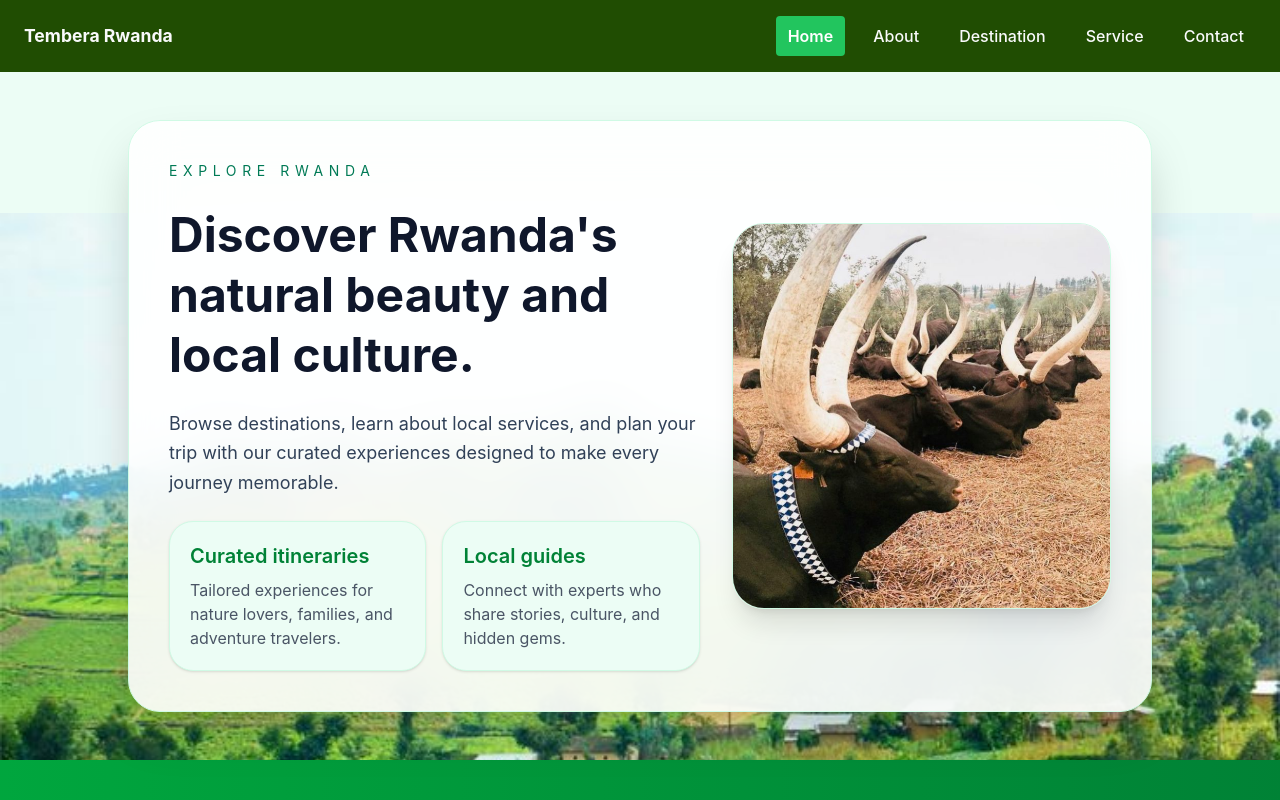
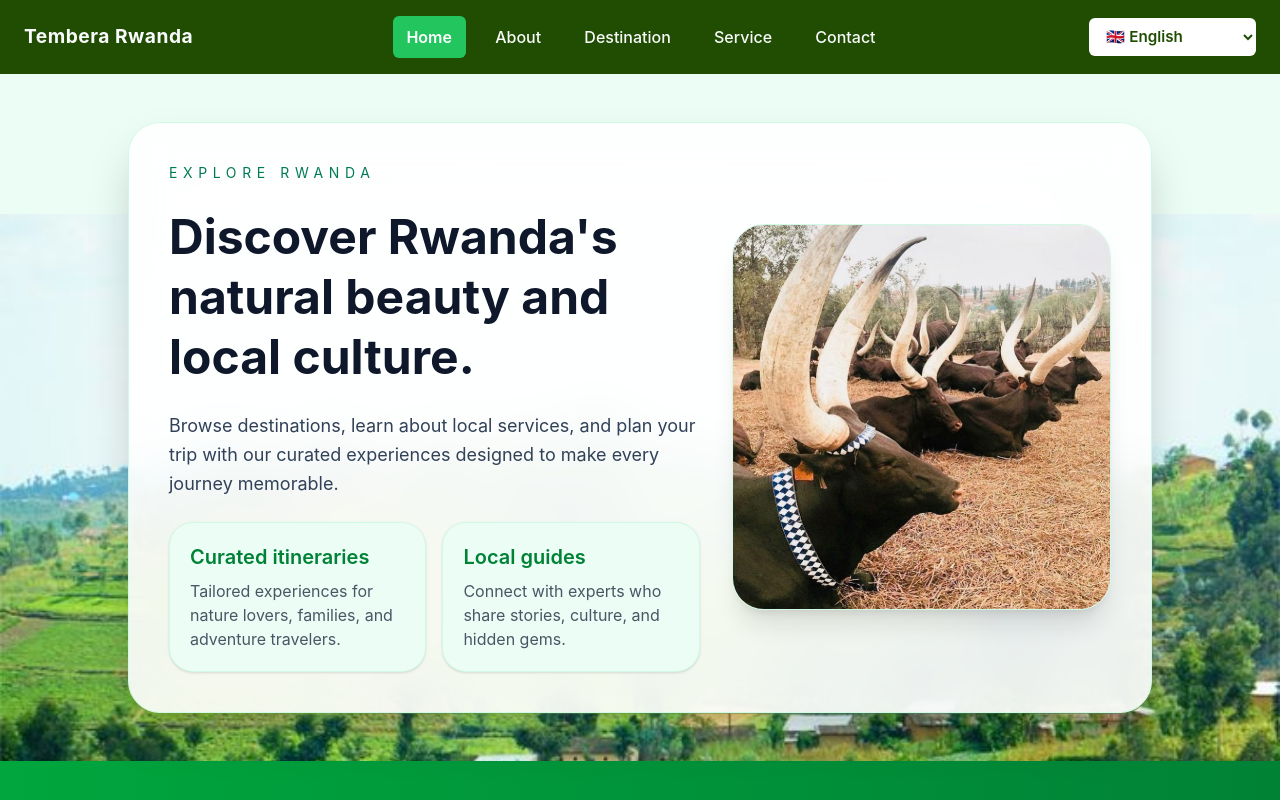
Before and after one commit to princenathan167/sosl3, a Vue app: page / in a window 1280 px wide. Shown: the top 800 px of the page. Built offline with nearby package versions, Linux system fonts and the light colour scheme.

Commit message:
Add language selector to navbar

```diff
--- a/src/component/navbar.vue
+++ b/src/component/navbar.vue
@@ -1,4 +1,6 @@
 <script setup>
+import { ref } from 'vue'
+
 defineProps({
   currentPage: String
 })
@@ -13,14 +15,21 @@ const navItems = [
   { id: 'contact', label: 'Contact' }
 ]
 
+const selectedLanguage = ref('en')
+
 const navigate = (page) => {
   emit('navigate', page)
+}
+
+const changeLanguage = () => {
+  console.log(`Language changed to: ${selectedLanguage.value}`)
 }
 </script>
 
 <template>
   <nav class="navbar">
     <div class="brand">Tembera Rwanda</div>
+
     <ul class="links">
       <li v-for="item in navItems" :key="item.id">
         <button
@@ -32,6 +41,17 @@ const navigate = (page) => {
         </button>
       </li>
     </ul>
+
+    <div class="language-selector">
+      <select
+        v-model="selectedLanguage"
+        @change="changeLanguage"
+      >
+        <option value="en">🇬🇧 English</option>
+        <option value="rw">🇷🇼 Kinyarwanda</option>
+        <option value="fr">🇫🇷 Français</option>
+      </select>
+    </div>
   </nav>
 </template>
 
@@ -43,36 +63,81 @@ const navigate = (page) => {
   padding: 1rem 1.5rem;
   background: #204d02;
   color: #f9fafb;
+  flex-wrap: wrap;
+  gap: 1rem;
 }
+
 .brand {
   font-weight: 700;
-  font-size: 1.1rem;
+  font-size: 1.2rem;
+  letter-spacing: 0.5px;
 }
+
 .links {
   display: flex;
   gap: 1rem;
   list-style: none;
   margin: 0;
   padding: 0;
+  flex-wrap: wrap;
 }
+
 .nav-link {
   background: none;
   border: none;
   color: #f9fafb;
-  text-decoration: none;
   font-weight: 500;
   cursor: pointer;
-  padding: 0.5rem 0.75rem;
-  border-radius: 4px;
+  padding: 0.55rem 0.85rem;
+  border-radius: 6px;
   transition: all 0.3s ease;
 }
+
 .nav-link:hover {
-  background-color: rgba(255, 255, 255, 0.1);
-  color: #60a5fa;
+  background-color: rgba(255, 255, 255, 0.15);
+  color: #ffffff;
 }
+
 .nav-link.active {
   background-color: #22c55e;
-  color: #fff;
+  color: #ffffff;
   font-weight: 600;
 }
+
+.language-selector {
+  display: flex;
+  align-items: center;
+}
+
+.language-selector select {
+  background: #ffffff;
+  color: #204d02;
+  border: none;
+  border-radius: 6px;
+  padding: 0.55rem 0.85rem;
+  font-size: 0.95rem;
+  font-weight: 600;
+  cursor: pointer;
+  outline: none;
+  transition: all 0.3s ease;
+}
+
+.language-selector select:hover {
+  transform: translateY(-1px);
+}
+
+.language-selector select:focus {
+  box-shadow: 0 0 0 3px rgba(34, 197, 94, 0.3);
+}
+
+@media (max-width: 768px) {
+  .navbar {
+    flex-direction: column;
+    text-align: center;
+  }
+
+  .links {
+    justify-content: center;
+  }
+}
 </style>
```
